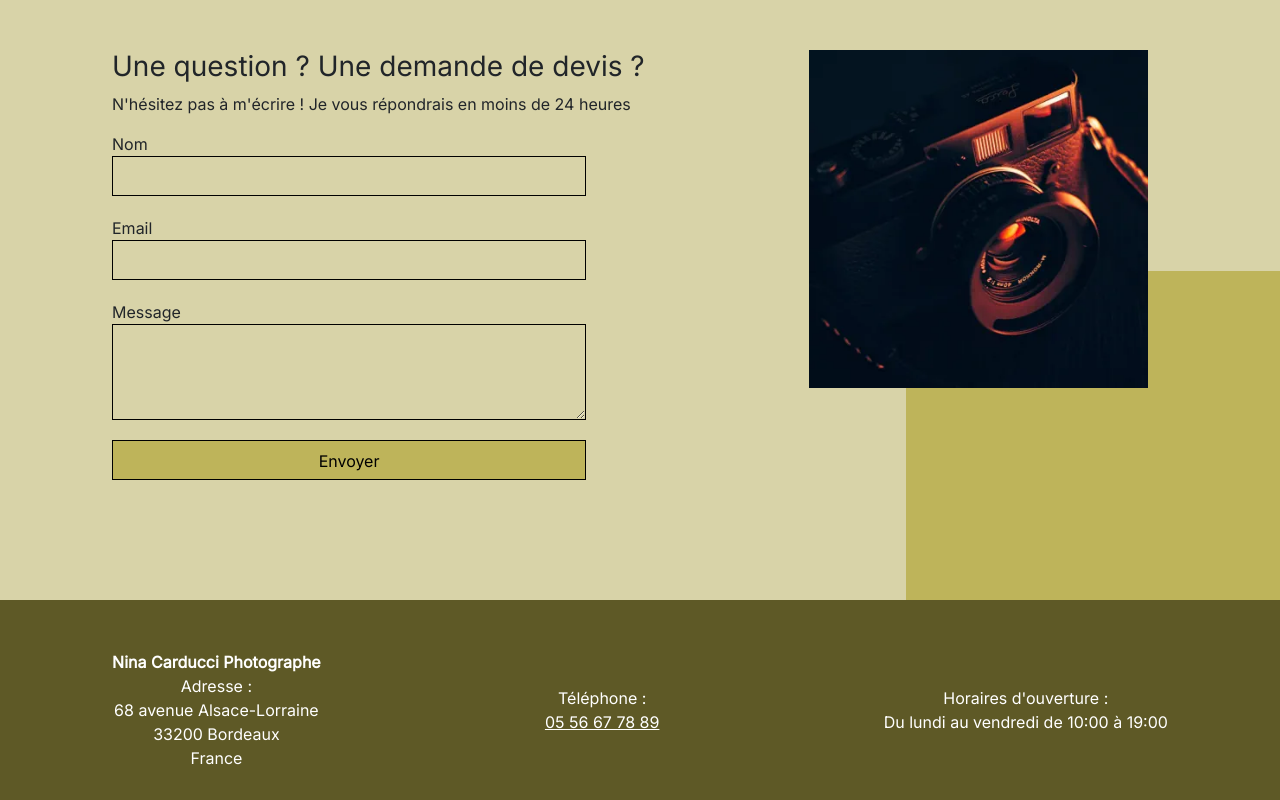
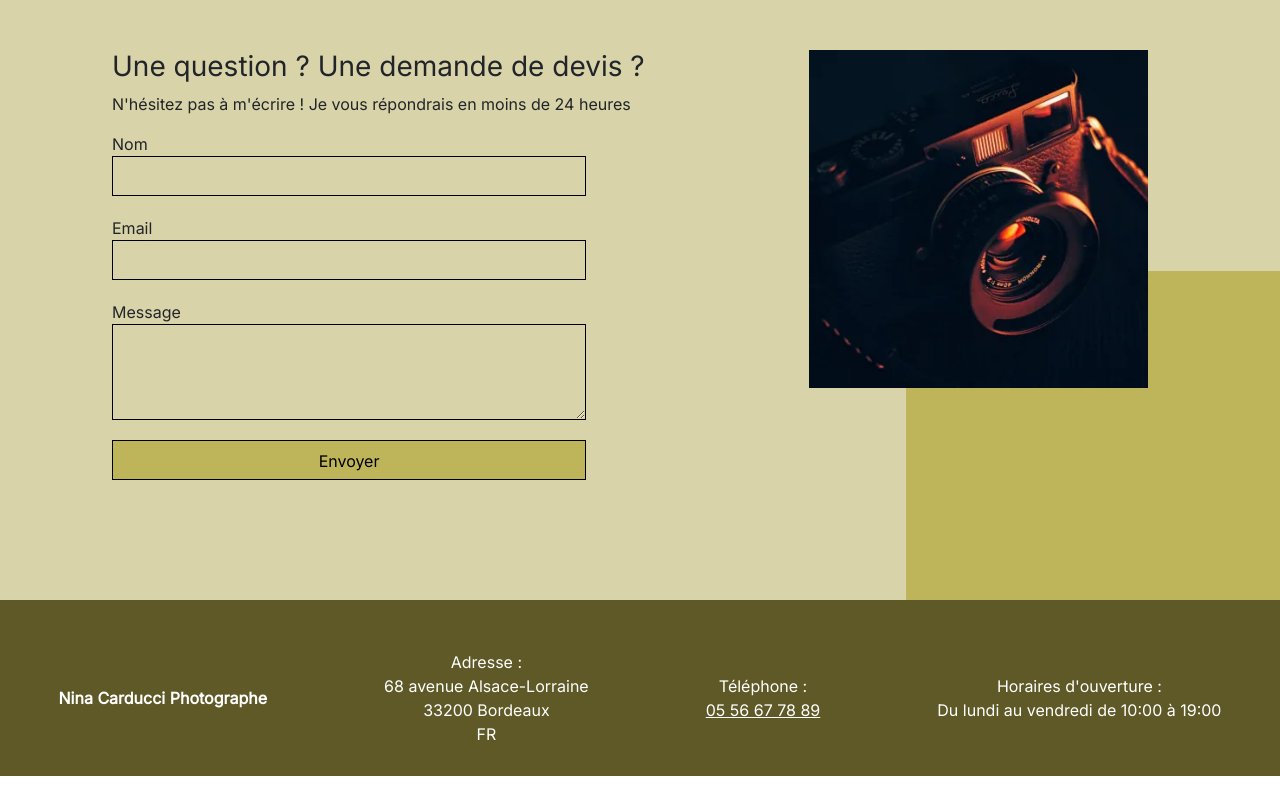
Before and after one commit to luigiPapapicco/Openclassrooms_projet_08, a plain HTML site: page index.html in a window 1280 px wide. Shown: the part 4244-5044 px from the top of the page. After the commit the page ends 5020 px from the top, so only its background shows below. Drawn offline with nearby package versions, Linux system fonts and the light colour scheme.

Commit message:
legere amelioration de la structure du footer

```diff
--- a/index.html
+++ b/index.html
@@ -21,7 +21,6 @@
 		<link rel="preconnect" href="https://fonts.googleapis.com">
 		<link rel="preconnect" href="https://fonts.gstatic.com" crossorigin>
 		<link rel="preload" href="https://fonts.googleapis.com/css2?family=Inter&family=Spectral:ital,wght@0,400;1,300;1,400;1,800&display=swap" as="style" onload="this.onload=null;this.rel='stylesheet'">
-
 
 		<!-- js -->
 		<script src="https://code.jquery.com/jquery-3.4.1.min.js" integrity="sha256-CSXorXvZcTkaix6Yvo6HppcZGetbYMGWSFlBw8HfCJo=" crossorigin="anonymous" defer></script>
@@ -524,16 +523,18 @@
 		</div>
 	</section>
 	<!-- informations perso -->
-	<section >
+	<section>
 		<div itemscope itemtype="http://schema.org/LocalBusiness" class="info-perso">
 			<ul>
 				<li><strong itemprop="name">Nina Carducci Photographe</strong></li>
+			</ul>
+			<ul>
 				<li>Adresse :</li>
 				<li itemprop="address" itemscope itemtype="http://schema.org/PostalAddress">
 					<span itemprop="streetAddress">68 avenue Alsace-Lorraine</span><br>
 					<span itemprop="postalCode">33200</span>
 					<span itemprop="addressLocality">Bordeaux</span><br>
-					<span itemprop="addressCountry">France</span>
+					<span itemprop="addressCountry">FR</span>
 				</li>
 			</ul>
 			<ul>
@@ -542,15 +543,13 @@
 			</ul>
 			<ul>
 				<li>Horaires d'ouverture :</li>
-				<li itemprop="openingHours">
-					Du lundi au vendredi de
-					<time itemprop="opens" datetime="10:00">10:00</time> à
-					<time itemprop="closes" datetime="19:00">19:00</time>
+				<li itemprop="openingHours" content="Mo-Fr 10:00-19:00">
+					Du lundi au vendredi de 10:00 à 19:00
 				</li>
 			</ul>
 		</div>
+	</section>
 
-	</section>
 </footer>
 
 </body>
```
